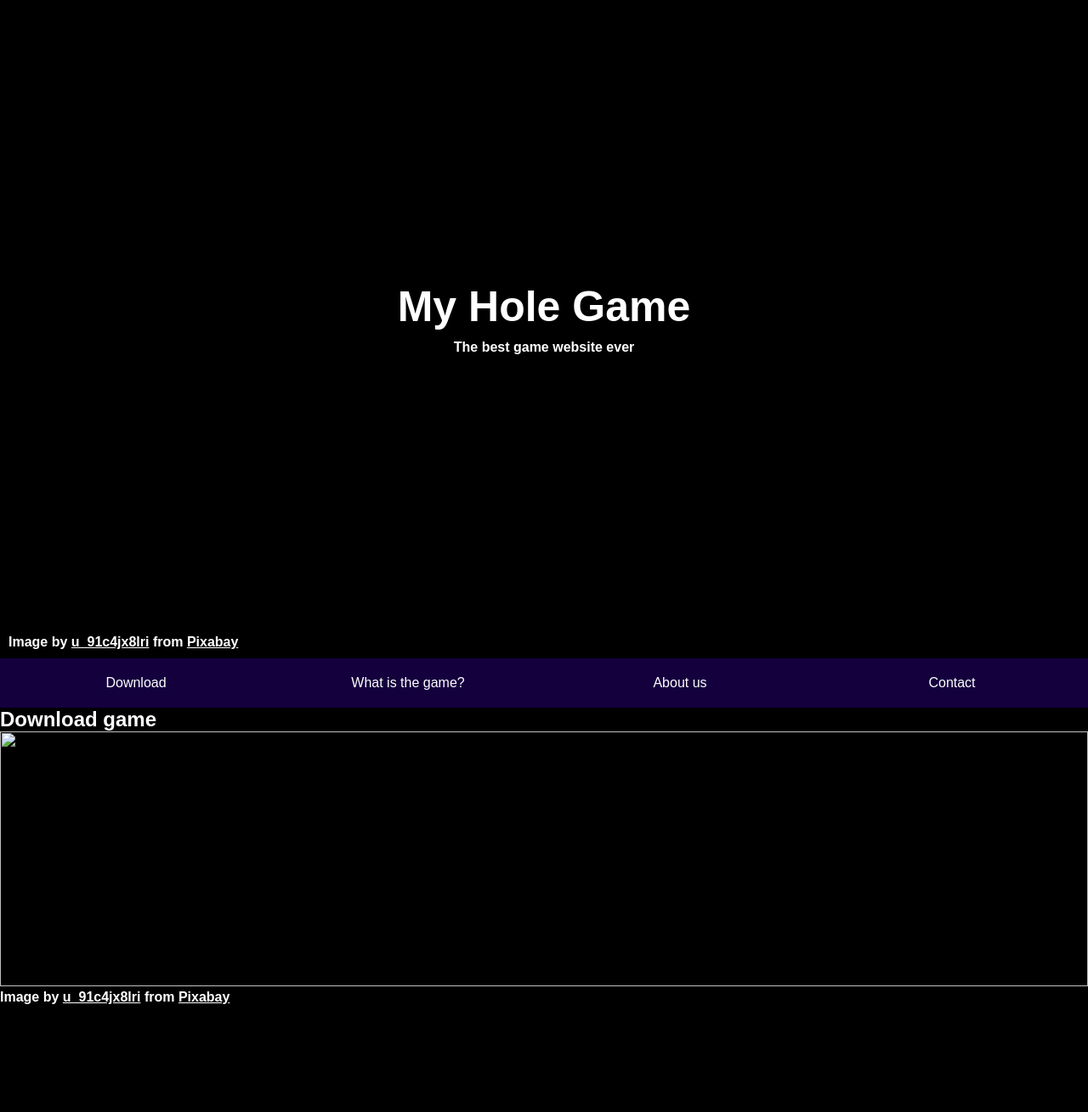
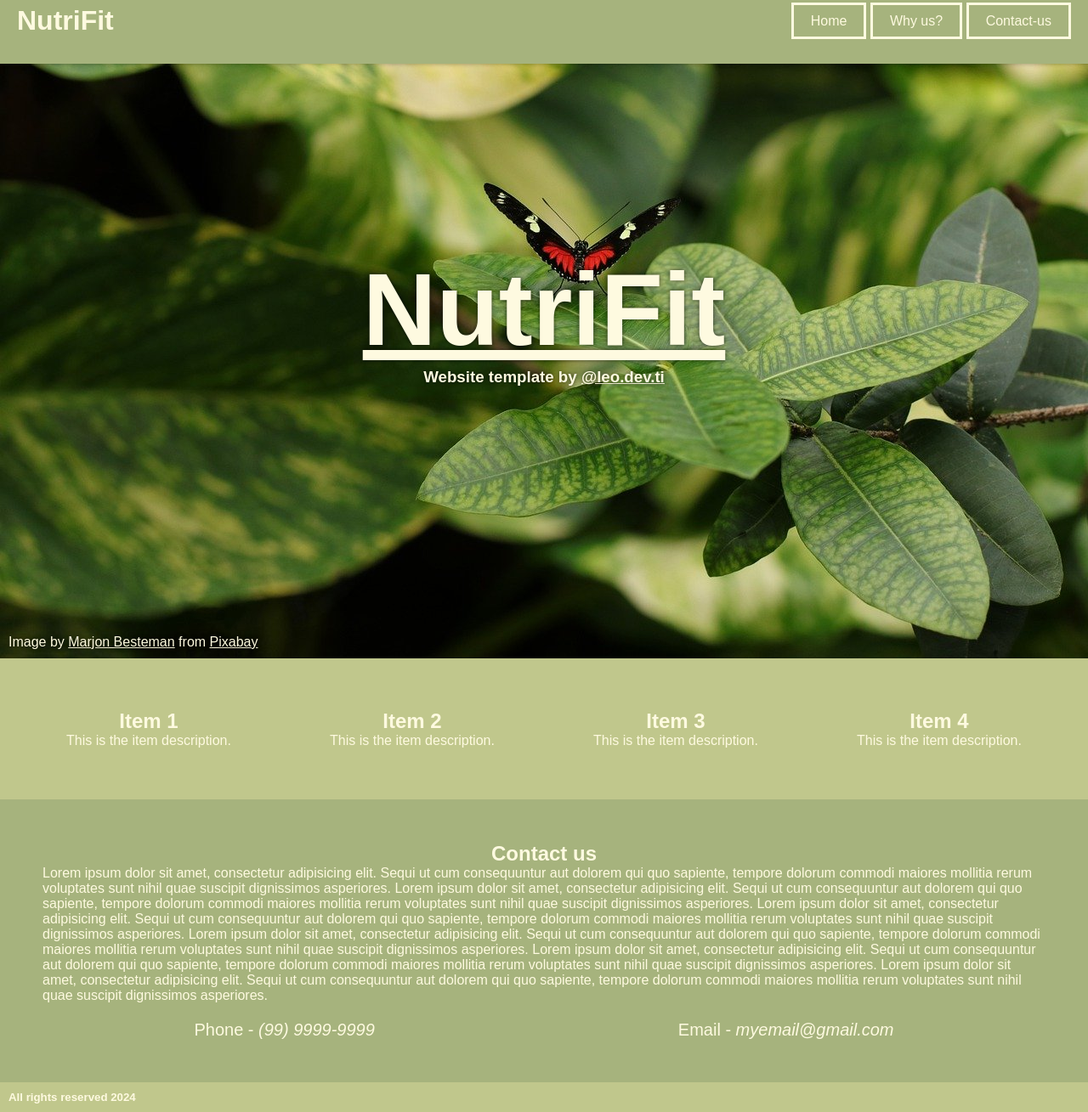
Before and after one commit to leo-dev-ti/NutriFit, a plain HTML site: page index.html in a window 1280 px wide. Shown: the part 25-1334 px from the top of the page at 85% size. Before the commit the page ends 1208 px from the top, so only its background shows below. Drawn offline with Linux system fonts and the light colour scheme.

Commit message:
Add files via upload

```diff
--- a/index.html
+++ b/index.html
@@ -1,50 +1,65 @@
 <!DOCTYPE html>
-<html lang="en">
-<head>
-    <meta charset="UTF-8">
+<html>
+  <head>
+    <meta http-equiv="content-type" content="text/html; charset=utf-8" />
     <meta name="viewport" content="width=device-width, initial-scale=1.0">
-    <title>MyHolyGame</title>
+    <meta name="description" content="Nature website template made in brazil" />
 
-    <link rel="stylesheet" href="style.css">
-</head>
-<body>
+    <title>NutriFit</title>
+    <link rel="shortcut icon" href="images/icon.png" type="image/x-icon" />
+    <link rel="stylesheet" href="style.css" type="text/css" media="all" />
+  </head>
+  <body>
     <header>
-        <h1>My Hole Game</h1>
-        <h4>The best game website ever</h4>
+      <h1>NutriFit</h1>
+      <div>
+        <a href="#home">Home</a>
+        <a href="#why-us">Why us?</a>
+        <a href="#contact-us">Contact-us</a>
+      </div>
+    </header>
 
-        <b id="credits">Image by <a href="https://pixabay.com/users/u_91c4jx8lri-31788611/?utm_source=link-attribution&utm_medium=referral&utm_campaign=image&utm_content=7631678">u_91c4jx8lri</a> from <a href="https://pixabay.com//?utm_source=link-attribution&utm_medium=referral&utm_campaign=image&utm_content=7631678">Pixabay</a></b>
-    </header>
-    <section id="sections">
+    <main>
+      <section id="home">
+        <h1>NutriFit</h1>
+        <h3>Website template by <a href="https://www.instagram.com/leo.ti.dev" target="_blank">@leo.dev.ti</a></h3>
+
+        <div id="credit">Image by <a href="https://pixabay.com/users/marjonhorn-3698690/?utm_source=link-attribution&utm_medium=referral&utm_campaign=image&utm_content=7612383" target="_blank">Marjon Besteman</a> from <a href="https://pixabay.com//?utm_source=link-attribution&utm_medium=referral&utm_campaign=image&utm_content=7612383" target="_blank">Pixabay</a></div>
+      </section>
+
+      <section id="why-us">
+        <div class="card-item">
+          <h1>Item 1</h1>
+          <p>This is the item description.</p>
+        </div>
+        <div class="card-item">
+          <h1>Item 2</h1>
+          <p>This is the item description.</p>
+        </div>
+        <div class="card-item">
+          <h1>Item 3</h1>
+          <p>This is the item description.</p>
+        </div>
+        <div class="card-item">
+          <h1>Item 4</h1>
+          <p>This is the item description.</p>
+        </div>
+      </section>
+
+      <section id="contact-us">
+        <h1>Contact us</h1>
+
+        <p>Lorem ipsum dolor sit amet, consectetur adipisicing elit. Sequi ut cum consequuntur aut dolorem qui quo sapiente, tempore dolorum commodi maiores mollitia rerum voluptates sunt nihil quae suscipit dignissimos asperiores. Lorem ipsum dolor sit amet, consectetur adipisicing elit. Sequi ut cum consequuntur aut dolorem qui quo sapiente, tempore dolorum commodi maiores mollitia rerum voluptates sunt nihil quae suscipit dignissimos asperiores. Lorem ipsum dolor sit amet, consectetur adipisicing elit. Sequi ut cum consequuntur aut dolorem qui quo sapiente, tempore dolorum commodi maiores mollitia rerum voluptates sunt nihil quae suscipit dignissimos asperiores. Lorem ipsum dolor sit amet, consectetur adipisicing elit. Sequi ut cum consequuntur aut dolorem qui quo sapiente, tempore dolorum commodi maiores mollitia rerum voluptates sunt nihil quae suscipit dignissimos asperiores. Lorem ipsum dolor sit amet, consectetur adipisicing elit. Sequi ut cum consequuntur aut dolorem qui quo sapiente, tempore dolorum commodi maiores mollitia rerum voluptates sunt nihil quae suscipit dignissimos asperiores. Lorem ipsum dolor sit amet, consectetur adipisicing elit. Sequi ut cum consequuntur aut dolorem qui quo sapiente, tempore dolorum commodi maiores mollitia rerum voluptates sunt nihil quae suscipit dignissimos asperiores. </p>
+
         <ul>
-            <a href="#download">
-                <li>Download</li>
-            </a><a href="#about-game">
-                <li>What is the game?</li>
-            </a><a href="#about-us">
-                <li>About us</li>
-            </a><a href="#contact">
-                <li>Contact</li>
-            </a>
+          <li>Phone - <i>(99) 9999-9999</i></li>
+          <li>Email - <i>myemail@gmail.com</i></li>
         </ul>
-    </section>
-    <main>
-        <section id="download">
-            <h1>Download game</h1>
-            <img src="images/download-banner.jpg">
-            <h4>Image by <a href="https://pixabay.com/users/u_91c4jx8lri-31788611/?utm_source=link-attribution&utm_medium=referral&utm_campaign=image&utm_content=7631677">u_91c4jx8lri</a> from <a href="https://pixabay.com//?utm_source=link-attribution&utm_medium=referral&utm_campaign=image&utm_content=7631677">Pixabay</a></h4>
-        </section>
-        <section id="about-game">
-            <h1></h1>
-            <p></p>
-        </section>
-        <section id="about-us">
-            <h1></h1>
-            <p></p>
-        </section>
-        <section id="contact">
-            <h1></h1>
-            <p></p>
-        </section>
+      </section>
     </main>
-</body>
+
+    <footer>
+      <h5>All rights reserved 2024</h5>
+    </footer>
+  </body>
 </html>
--- a/style.css
+++ b/style.css
@@ -1,88 +1,195 @@
+:root
+{
+  --primary-color: #FEFAE0;
+  --secondary-color: #B99470;
+  --background-1-color: #A6B37D;
+  --background-2-color: #C0C78C;
+}
+
 *
 {
-    box-sizing: border-box;
-    color: #fff;
-    font-family: Arial;
-    padding: 0;
-    margin: 0;
+  box-sizing: border-box;
+  font-family: Arial;
+  color: var(--primary-color);
+  font-style: none;
+
+  scroll-behavior: smooth;
 }
 
-html,body
+body,html
 {
-    background-color: #000;
-    overflow-x: hidden;
-    background-image: url(images/background.jpg);
-    background-size: cover;
+  padding: 0;
+  margin: 0;
 }
 
 header
 {
-    background-image: url(images/banner.jpg);
-    background-size: cover;
-    height: 100vh;
+  position: fixed;
+  width: 100%;
 
-    display: flex;
-    flex-direction: column;
-    justify-content: center;
-    align-items: center;
+  display: flex;
+  justify-content: space-between;
+  background-color: var(--background-1-color);
+  align-items: center;
+
+  padding: 10px 20px;
+  box-shadow: 0px 0px 5px #0005;
+  z-index: 100;
 }
 
-header h1,header h4
+header ul
 {
-    width: 100vw;
-    background-color: #0007;
-    text-align: center;
-
-    padding: 5px;
-    backdrop-filter: blur(4px);
+  display: flex;
+  list-style: none;
+  padding: 0;
+  gap: 10px;
 }
 
-header h1
+header div a
 {
-    font-size: 50px;
+  border: 3px solid var(--primary-color);
+  padding: 10px 20px;
+  cursor: pointer;
+  text-decoration: none;
+
+  transition: .2s;
 }
 
-header #credits
+header div a:hover
 {
-    position: absolute;
-    left: 10px;
-    bottom: 10px;
+  background-color: var(--background-2-color);
+}
+
+header div a:active
+{
+  color: var(--secondary-color);
+  background-color: var(--primary-color);
 }
 
 
 
-#sections
+main section *
 {
-    position: sticky;
-    width: 100%;
-    background-color: #14003d;
+  margin: 0;
+  padding: 0;
 }
 
-#sections ul
+main section[id="home"]
 {
-    display: flex;
-    justify-content: space-evenly;
-    list-style: none;
+  background-image: url('/images/home-banner.jpg');
+  background-size: cover;
+  height: 100vh;
+
+  display: flex;
+  justify-content: center;
+  align-items: center;
+  flex-direction: column;
 }
 
-#sections ul a
+main section[id="home"] #credit
 {
-    padding: 20px;
-    text-decoration: none;
-    width: 100%;
-    text-align: center;
-    transition: .2s;
+  position: absolute;
+  bottom: 10px;
+  left: 10px;
 }
 
-#sections ul a:hover
+main section[id="home"] *
 {
-    background-color: #b10bd6;
+  text-shadow: 0px 0px 5px #000a;
 }
 
-section img
+main section[id="home"] h1
 {
-    width: 100%;
-    height: 300px;
-    object-fit: cover;
-    background-position-y: 50px;
+  font-size: 120px;
+  text-decoration: underline;
 }
+
+
+main section[id="why-us"]
+{
+  display: flex;
+  background-color: var(--background-2-color);
+  justify-content: space-around;
+  padding: 60px 20px;
+}
+
+main section[id="why-us"] .card-item
+{
+  text-align: center;
+}
+
+
+main section[id="contact-us"]
+{
+  padding: 50px;
+  background-color: var(--background-1-color);
+}
+
+main section[id="contact-us"] h1
+{
+  text-align: center;
+}
+
+main section[id="contact-us"] p
+{
+  margin-bottom: 20px;
+}
+
+main section[id="contact-us"] ul
+{
+  list-style: none;
+  margin: 0;
+  padding: 0;
+  display: flex;
+  width: 100%;
+  justify-content: space-around;
+}
+
+main section[id="contact-us"] ul li
+{
+  font-size: 20px;
+}
+
+
+footer
+{
+  background-color: var(--background-2-color);
+  padding: 10px;
+}
+
+footer *
+{
+  margin: 0;
+  padding: 0;
+}
+
+
+
+
+@media (max-width: 1000px) {
+  body
+  {
+    font-size: 30px;
+  }
+  header div
+  {
+    display: none;
+  }
+
+  header
+  {
+    justify-content: center;
+  }
+
+  main section[id="why-us"]
+  {
+    flex-direction: column;
+    padding: 20px;
+    gap: 20px;
+  }
+
+  main section[id="why-us"] .card-item
+  {
+    padding: 50px;
+  }
+}
```
Also changed, not shown: index.js (added).
